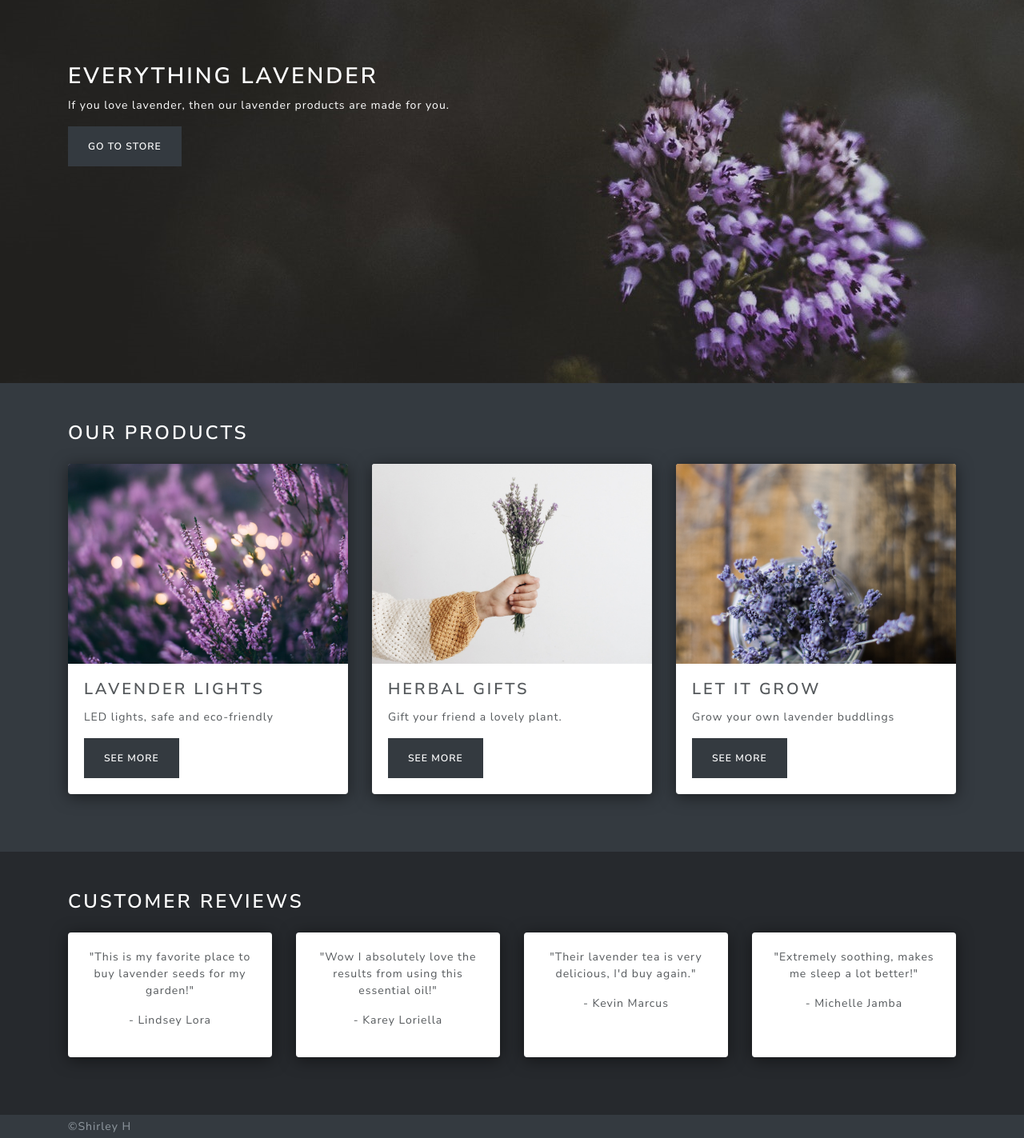
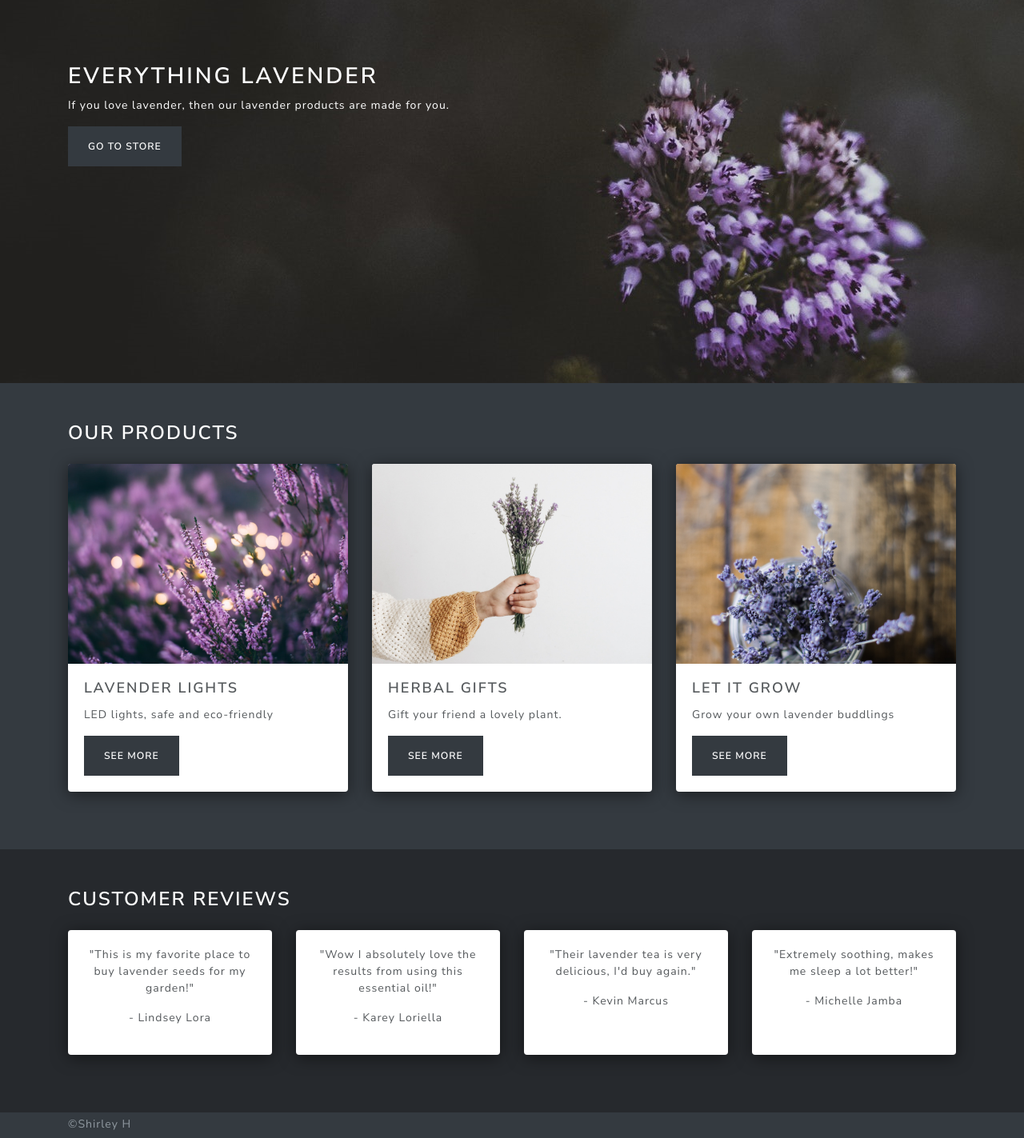
Before and after one commit to serelath/SMCSpring_2019, a PHP site: page /class02/index.html in a window 1280 px wide. Shown: the part 111-1534 px from the top of the page at 80% size. Run offline with PHP 8.4, Linux system fonts and the light colour scheme; some libraries are stand-ins or nearby versions.

Commit message:
Changed letter spacing to 2 and font size for h4

```diff
--- a/class02/style.css
+++ b/class02/style.css
@@ -3,6 +3,12 @@ a {
 }
 a:hover {
     color: rgba(146, 149, 196, 1) !important;
+}
+h4 {
+    font-size: 18px;
+}
+h3,h4 {
+    letter-spacing: 2px;
 }
 .navbar-brand {
     font-family: 'Sacramento', sans-serif;
```
